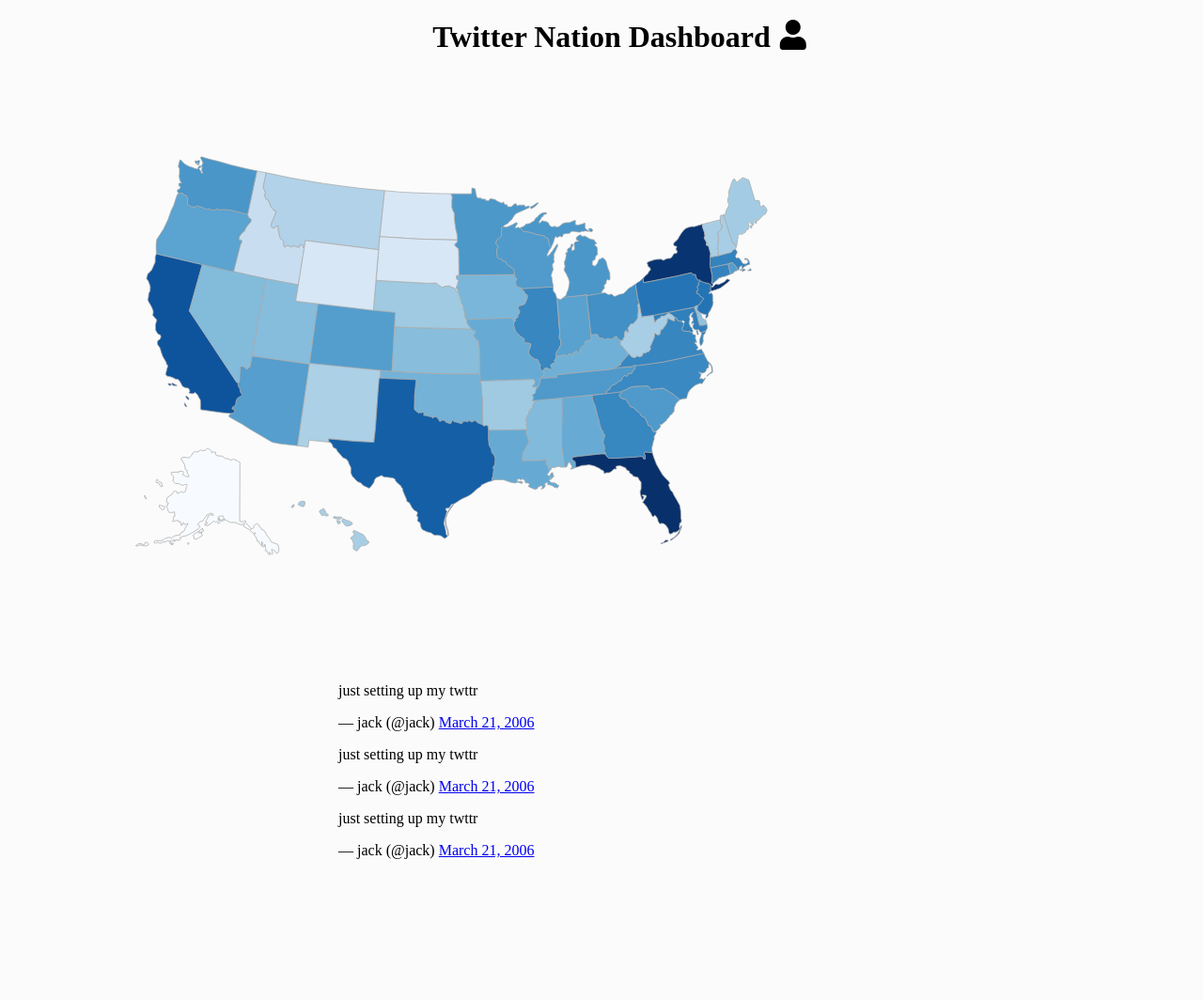
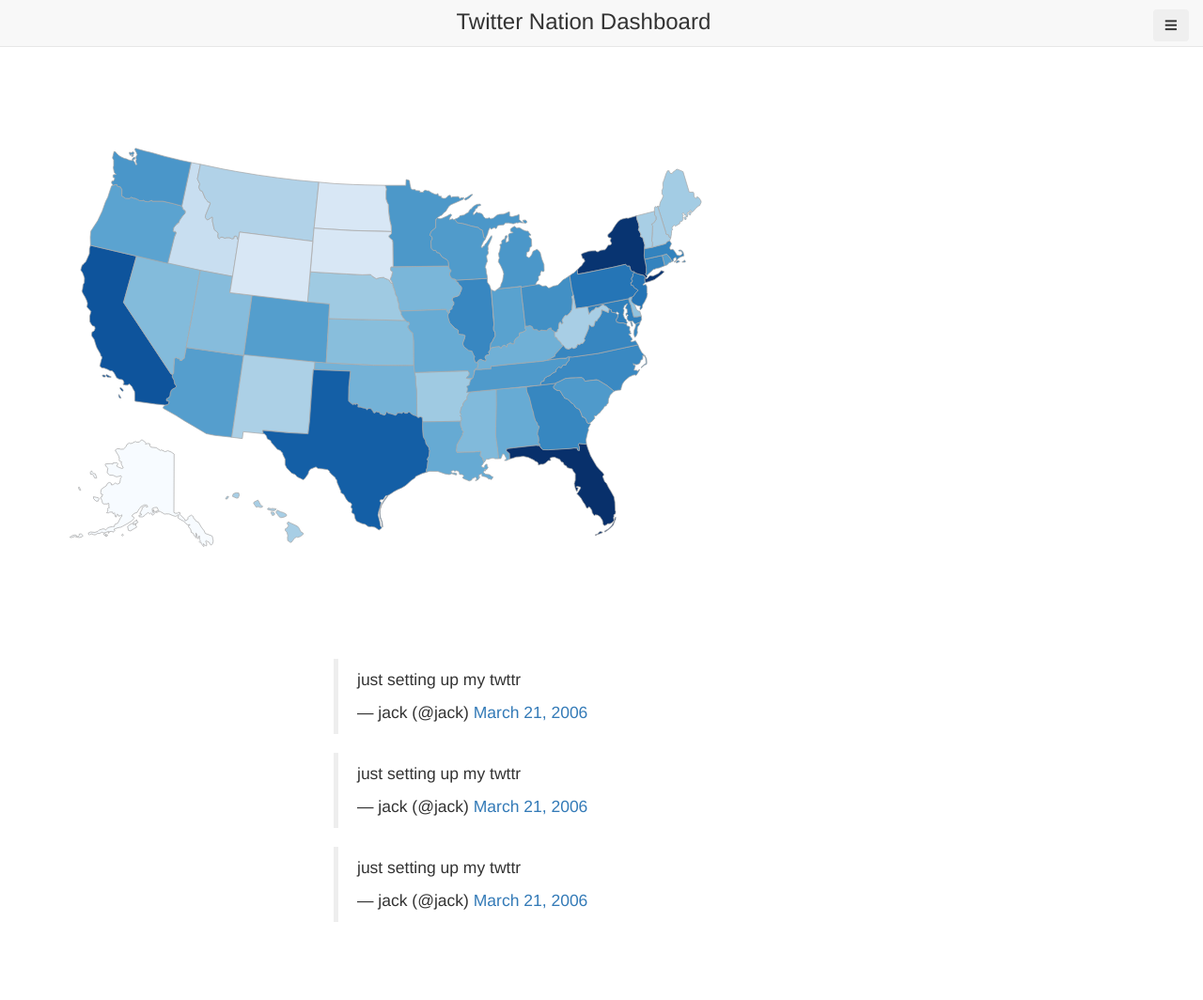
Before and after one commit to jsourivongs/Twitter-Nation, a website: page client/dashboard.html in a window 1280 px wide. Shown: the top 1064 px of the page at 94% size. Drawn offline with nearby package versions, Linux system fonts and the light colour scheme.

Commit message:
Frontend work

```diff
--- a/client/dashboard.html
+++ b/client/dashboard.html
@@ -3,9 +3,13 @@
 <head>
   <link rel="stylesheet" href="styles/main.css">
   <script src="js/uStates.js"></script> <!-- creates uStates. -->
+  <script src="https://ajax.googleapis.com/ajax/libs/jquery/3.3.1/jquery.min.js"></script>
+  <script src="https://maxcdn.bootstrapcdn.com/bootstrap/3.4.0/js/bootstrap.min.js"></script>
+
   <script src="http://d3js.org/d3.v4.min.js"></script>
   <script src="https://d3js.org/d3-scale-chromatic.v1.min.js"></script>
   <link rel="shortcut icon" type="image/png" href="etc/favicon.ico">
+  <link rel="stylesheet" href="https://stackpath.bootstrapcdn.com/bootstrap/3.4.1/css/bootstrap.min.css" integrity="sha384-HSMxcRTRxnN+Bdg0JdbxYKrThecOKuH5zCYotlSAcp1+c8xmyTe9GYg1l9a69psu" crossorigin="anonymous">
   <link rel="stylesheet" href="https://use.fontawesome.com/releases/v5.6.3/css/all.css" integrity="sha384-UHRtZLI+pbxtHCWp1t77Bi1L4ZtiqrqD80Kn4Z8NTSRyMA2Fd33n5dQ8lWUE00s/" crossorigin="anonymous">
 </head>
 <body>
@@ -13,7 +17,24 @@
   <div class="container">
     <div class="row">
       <div class="col-md-12">
-          <h1>Twitter Nation Dashboard <i class="fas fa-user"></i></h1>
+        <nav class="navbar navbar-default navbar-fixed-top">
+          <div class="container-fluid" style="position: relative; margin-top: -10px; margin-bottom: 3px;">
+            <h3>Twitter Nation Dashboard
+              <div class="btn-group pull-right">
+                <button type="button" class="btn btn-regular dropdown-toggle" data-toggle="dropdown" aria-haspopup="true" aria-expanded="false">
+                  <i class="fas fa-bars"></i>
+                </button>
+                <div class="dropdown-menu">
+                  <a class="dropdown-item" href="#">Action</a>
+                  <a class="dropdown-item" href="#">Another action</a>
+                  <a class="dropdown-item" href="#">Something else here</a>
+                  <div class="dropdown-divider"></div>
+                  <a class="dropdown-item" href="#">Separated link</a>
+                </div>
+              </div>
+            </h3>
+            </div>
+          </nav>
         </div>
       </div>
     </div>
@@ -21,11 +42,7 @@
     <div class="container">
       <div class="row">
         <div class="col-md-4">
-
-        </div>
-        <div class="col-md-4">
           <div id="fullmap">
-
             <div id="tooltip"></div><!-- div to hold tooltip. -->
             <svg width="700" height="600" viewBox="0 0 960 600" id="statesvg"></svg> <!-- svg to hold the map. -->
 
@@ -88,17 +105,10 @@
 
                 </script>
 
-
-          </div>
-        </div>
-        <div class="col-md-4">
-
               </div>
             </div>
           </div>
-
-
-
+        </div>
 
         <div class="container">
           <div class="row">
@@ -115,16 +125,16 @@
           </div>
         </div>
 
-
+        <br / >
 
         <div class="container">
-      <div class="row">
+          <div class="row" >
             <div class="col-md-6">
-          <img class="thumbnail img-responsive" src="http://placehold.it/600x400">
-
+              <img class="thumbnail img-responsive" src="http://placehold.it/500x400">
             </div>
             <div class="col-md-6">
-          <img class="thumbnail img-responsive" src="http://placehold.it/600x400">
+              <img class="thumbnail img-responsive" src="http://placehold.it/500x400">
+
             </div>
           </div>
         </div>
--- a/client/styles/main.css
+++ b/client/styles/main.css
@@ -1,12 +1,16 @@
-i {
-  display: inline-block;
-  position: absolute;
-  margin-left: 10px;
-  left = 0;
-  top = 0;
+
+.dropdown-menu {
+  position: relative;
+  top: 100%; /* Bottom of button */
+  margin-right: 100px; /* More to the left */
 }
 
-h1{
+.dropdown-container{
+  position: relative;
+  margin-left: 400px;
+}
+
+h3{
   text-align: center;
 }
 
@@ -90,8 +94,8 @@
 */
 
 body {
-	margin: 0;
 	/* text-align: center; */
+  padding-top: 70px;
   background-color: #fbfbfb;
 }
 
```
Lines whose indentation alone changed are shown as unchanged.
